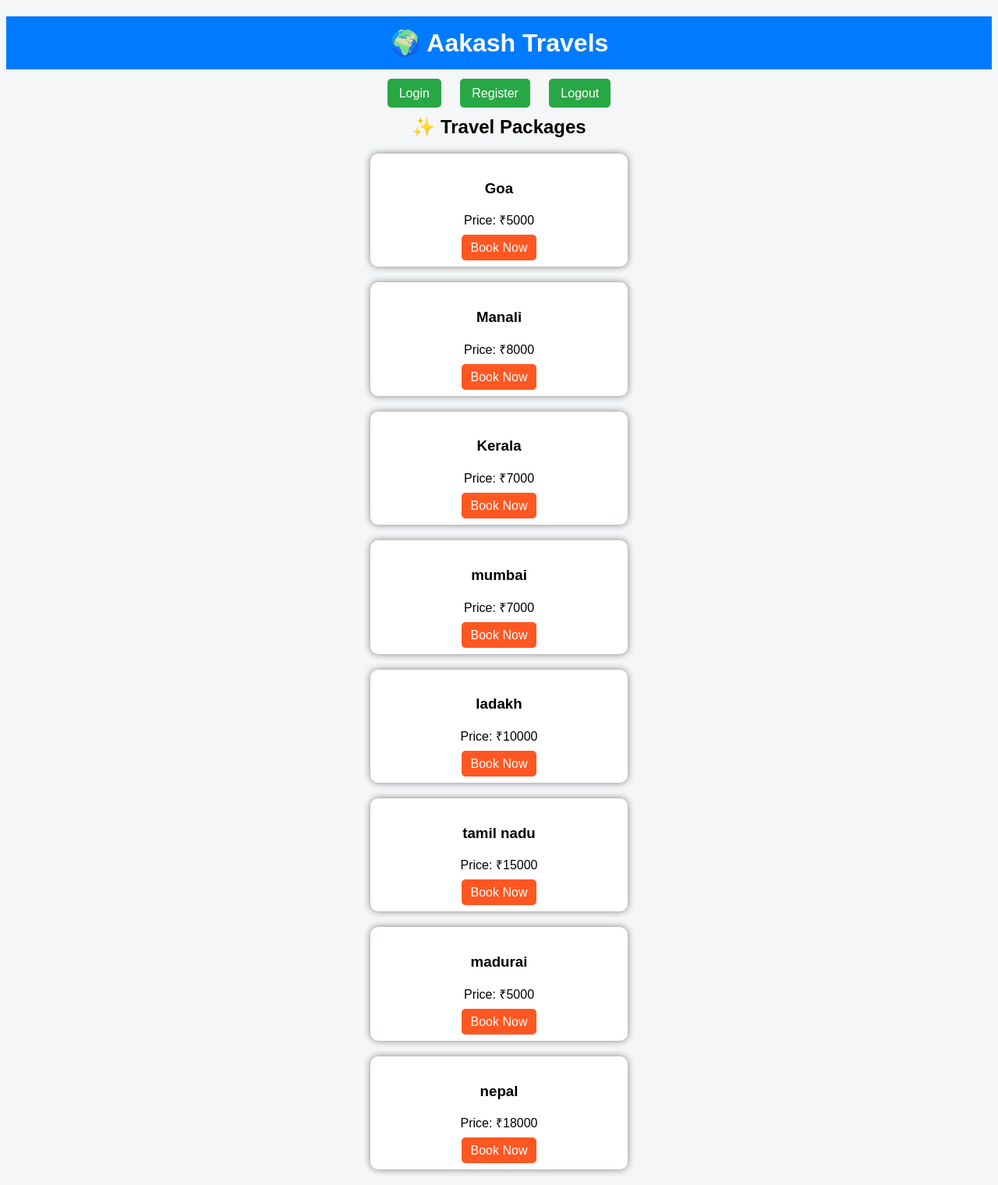
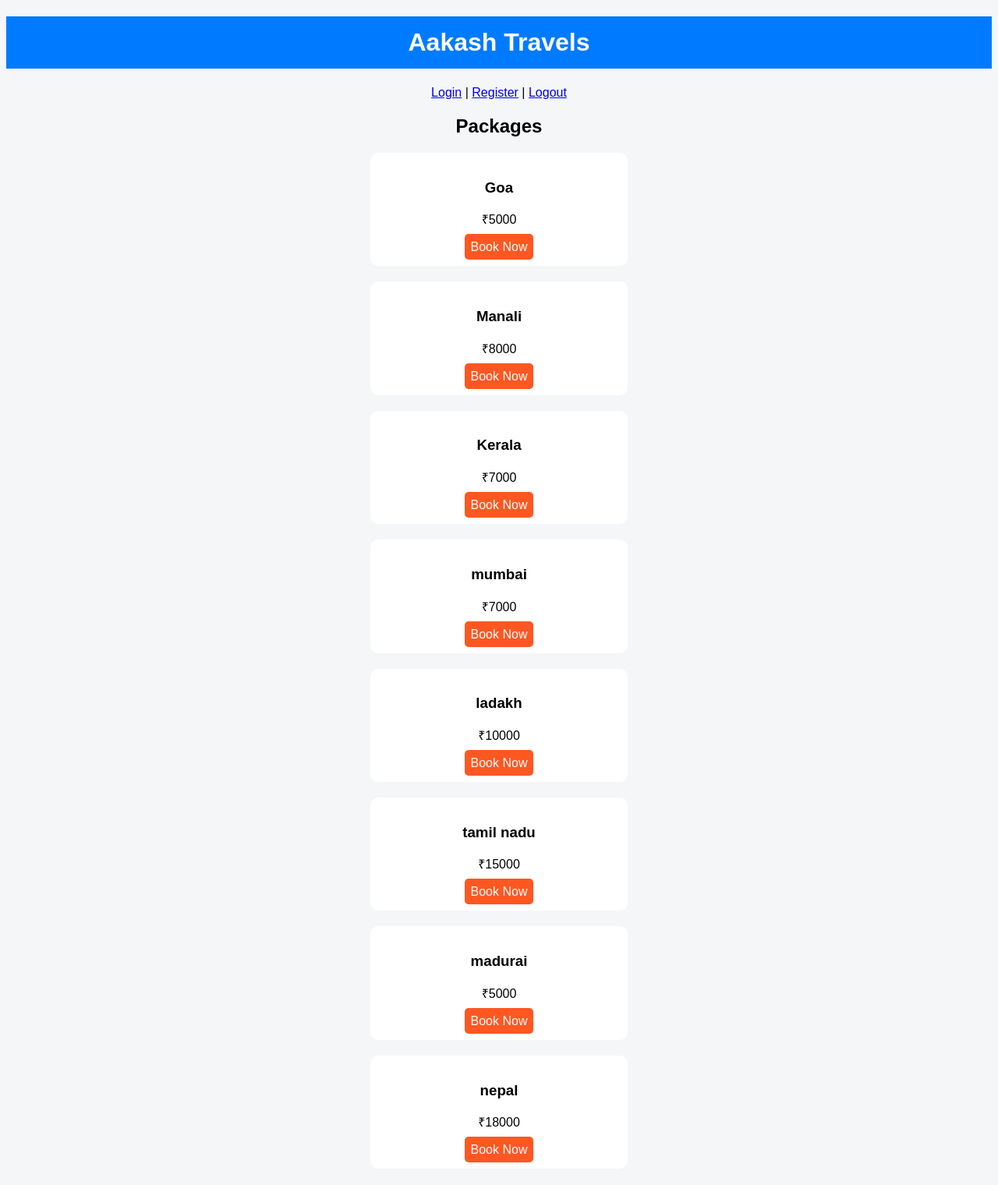
Before and after one commit to Somiya-manikandan/Aakash_travels, a Flask app: page / in a window 1280 px wide. Shown: the whole page at 78% size. After the commit the page ends 1491 px from the top, so only its background shows below. Run offline with Flask 3, Linux system fonts and the light colour scheme; data comes from the database, SQL or seed files in the repository.

Commit message:
Update index.html

```diff
--- a/templates/index.html
+++ b/templates/index.html
@@ -3,70 +3,41 @@
 <head>
 <title>Aakash Travels</title>
 <style>
-        body {
-            font-family: Arial;
-            background-color: #f4f6f8;
-            text-align: center;
-        }
-
-        h1 {
-            background-color: #007bff;
-            color: white;
-            padding: 15px;
-        }
-
-        .navbar a {
-            margin: 10px;
-            text-decoration: none;
-            color: white;
-            background-color: #28a745;
-            padding: 10px 15px;
-            border-radius: 5px;
-        }
-
-        .navbar a:hover {
-            background-color: #218838;
-        }
+body { font-family:Arial; background:#f4f6f8; text-align:center; }
+h1 { background:#007bff; color:white; padding:15px; }
 
 .card {
-            background: white;
-            margin: 20px auto;
-            padding: 15px;
-            width: 300px;
-            border-radius: 10px;
-            box-shadow: 0px 0px 10px gray;
+    background:white;
+    width:300px;
+    margin:20px auto;
+    padding:15px;
+    border-radius:10px;
 }
 
 .btn {
-            background-color: #ff5722;
-            color: white;
-            padding: 8px 12px;
-            text-decoration: none;
-            border-radius: 5px;
-        }
-
-        .btn:hover {
-            background-color: #e64a19;
+    background:#ff5722;
+    color:white;
+    padding:8px;
+    text-decoration:none;
+    border-radius:5px;
 }
 </style>
 </head>
 <body>
 
-<h1>🌍 Aakash Travels</h1>
+<h1>Aakash Travels</h1>
 
-<div class="navbar">
-    <a href="{{ url_for('login') }}">Login</a>
-    <a href="{{ url_for('register') }}">Register</a>
+<a href="{{ url_for('login') }}">Login</a> |
+<a href="{{ url_for('register') }}">Register</a> |
 <a href="{{ url_for('logout') }}">Logout</a>
-</div>
 
-<h2>✨ Travel Packages</h2>
+<h2>Packages</h2>
 
 {% for p in packages %}
 <div class="card">
-    <h3>{{ p.place }}</h3>
-    <p>Price: ₹{{ p.price }}</p>
-    <a class="btn" href="{{ url_for('book', id=p.id) }}">Book Now</a>
+    <h3>{{ p['place'] }}</h3>
+    <p>₹{{ p['price'] }}</p>
+    <a class="btn" href="{{ url_for('payment', id=p['id']) }}">Book Now</a>
 </div>
 {% endfor %}
 
```
Lines whose indentation alone changed are shown as unchanged.
